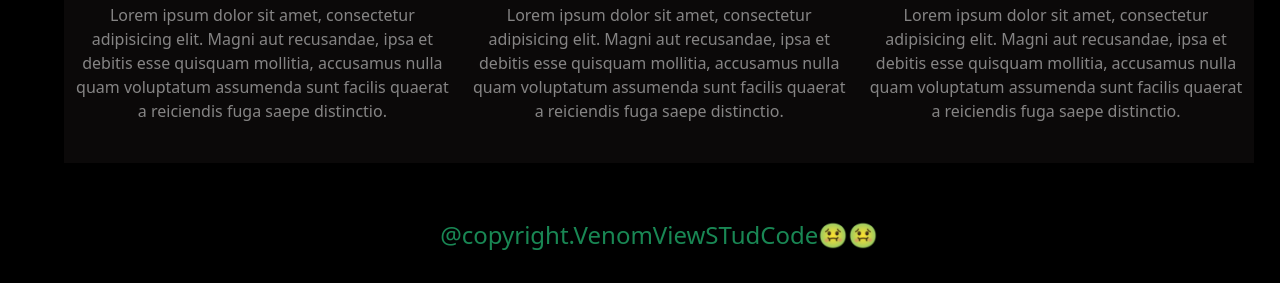
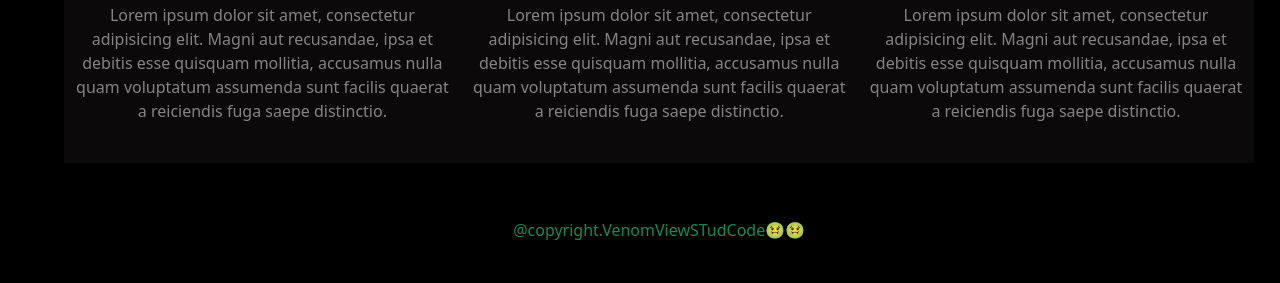
Before and after one commit to bbanner6ytwtwy/VenonView, a plain HTML site: page index.html in a window 1280 px wide. Shown: the part 1533-1816 px from the top of the page. Drawn offline with nearby package versions, Linux system fonts and the light colour scheme.

Commit message:
Update index.html

```diff
--- a/index.html
+++ b/index.html
@@ -176,7 +176,7 @@
                 </div>
             </div>
             <div class="footer text-center footerX">
-                <h4>@copyright.VenomViewSTudCode🤢🤢</h4>
+                <h6>@copyright.VenomViewSTudCode🤢🤢</h6>
             </div>
             <script
                 src="https://cdn.jsdelivr.net/npm/bootstrap@5.3.0-alpha1/dist/js/bootstrap.bundle.min.js"
```
